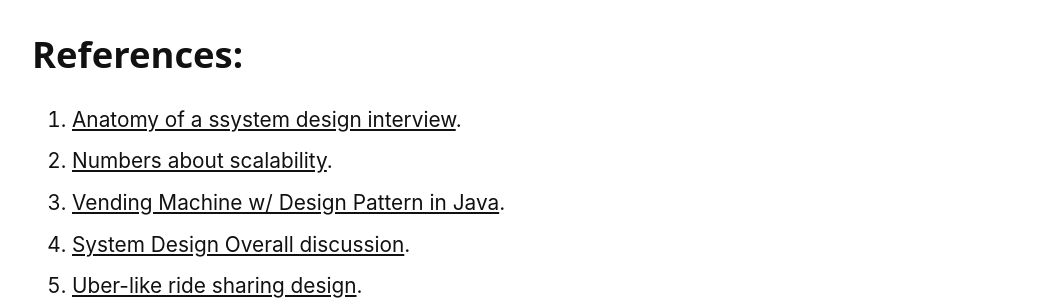
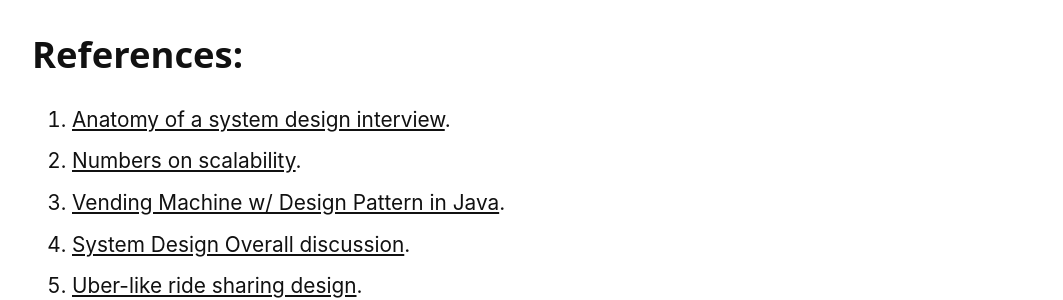
Before and after one commit to summonersRift/summonersrift.github.io, a Jekyll site: the page built from _posts/2018-08-14-System-Design.md, in a window 1280 px wide and 900 px high, scrolled down 4106 px. Shown: the part 357-657 px from the top of the window, without its empty margins (108-1171 px from the left). Built offline with Jekyll 4.4.1, drawn with Linux system fonts in a browser that asks for light colours; nearby versions of some CDN libraries; our own code applies the rules of GitHub Pages for plain Markdown files; a file with an impossible date is left out.

Commit message:
/posts update system design

```diff
--- a/_posts/2018-08-14-System-Design.md
+++ b/_posts/2018-08-14-System-Design.md
@@ -104,8 +104,8 @@
 alt="Techlead Desig nPattern" width="240" height="180" border="10" /></a>
 
 ### References:
-1. [Anatomy of a ssystem design interview](https://hackernoon.com/anatomy-of-a-system-design-interview-4cb57d75a53f).
-1. [Numbers about scalability](http://highscalability.com/numbers-everyone-should-know).
+1. [Anatomy of a system design interview](https://hackernoon.com/anatomy-of-a-system-design-interview-4cb57d75a53f).
+1. [Numbers on scalability](http://highscalability.com/numbers-everyone-should-know).
 1. [Vending Machine w/ Design Pattern in Java](https://javarevisited.blogspot.com/2016/06/design-vending-machine-in-java.html).
 1. [System Design Overall discussion](https://www.interviewbit.com/courses/system-design/).
 1. [Uber-like ride sharing design](https://sakib.ninja/experimenting-uber-like-application-architecture/).
```
